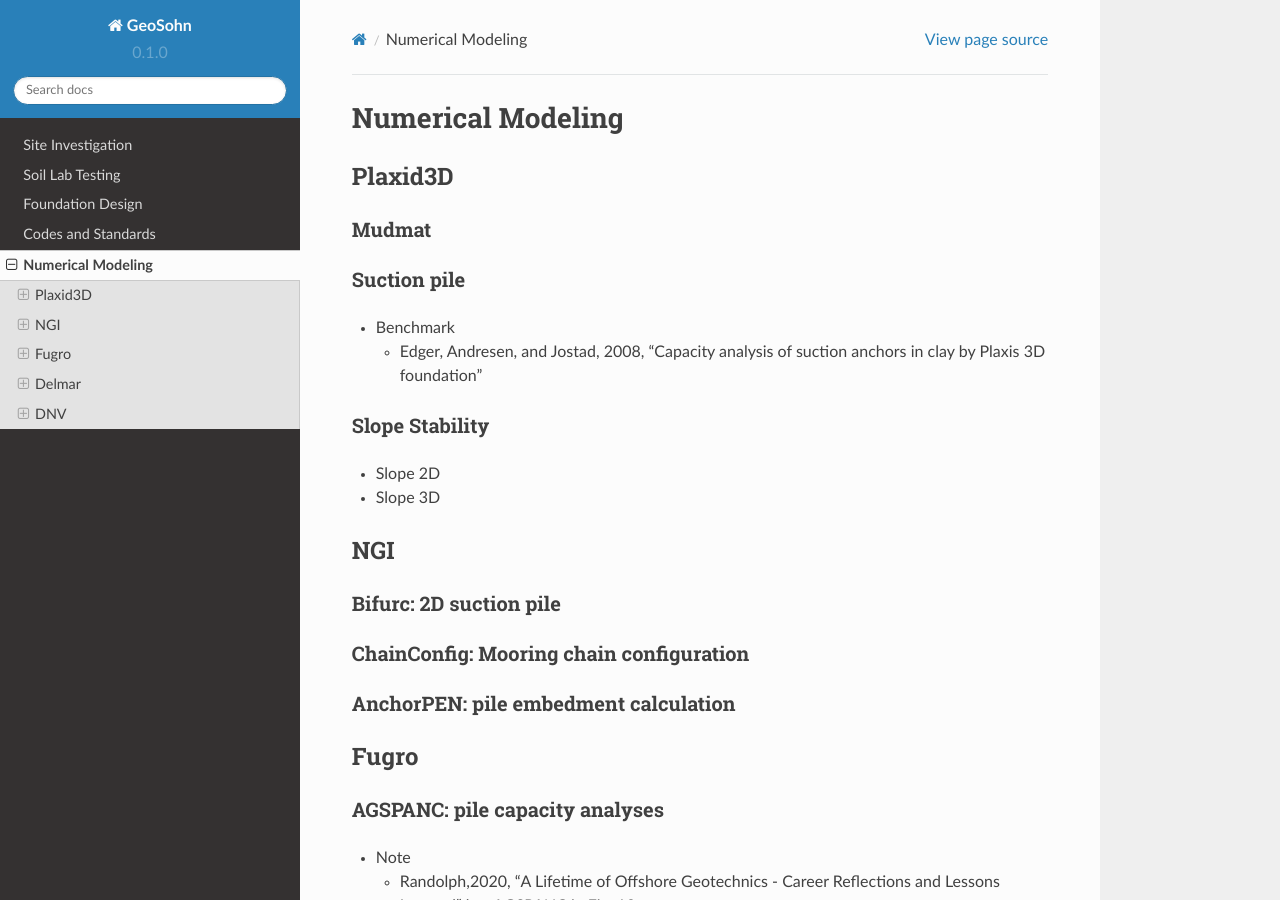
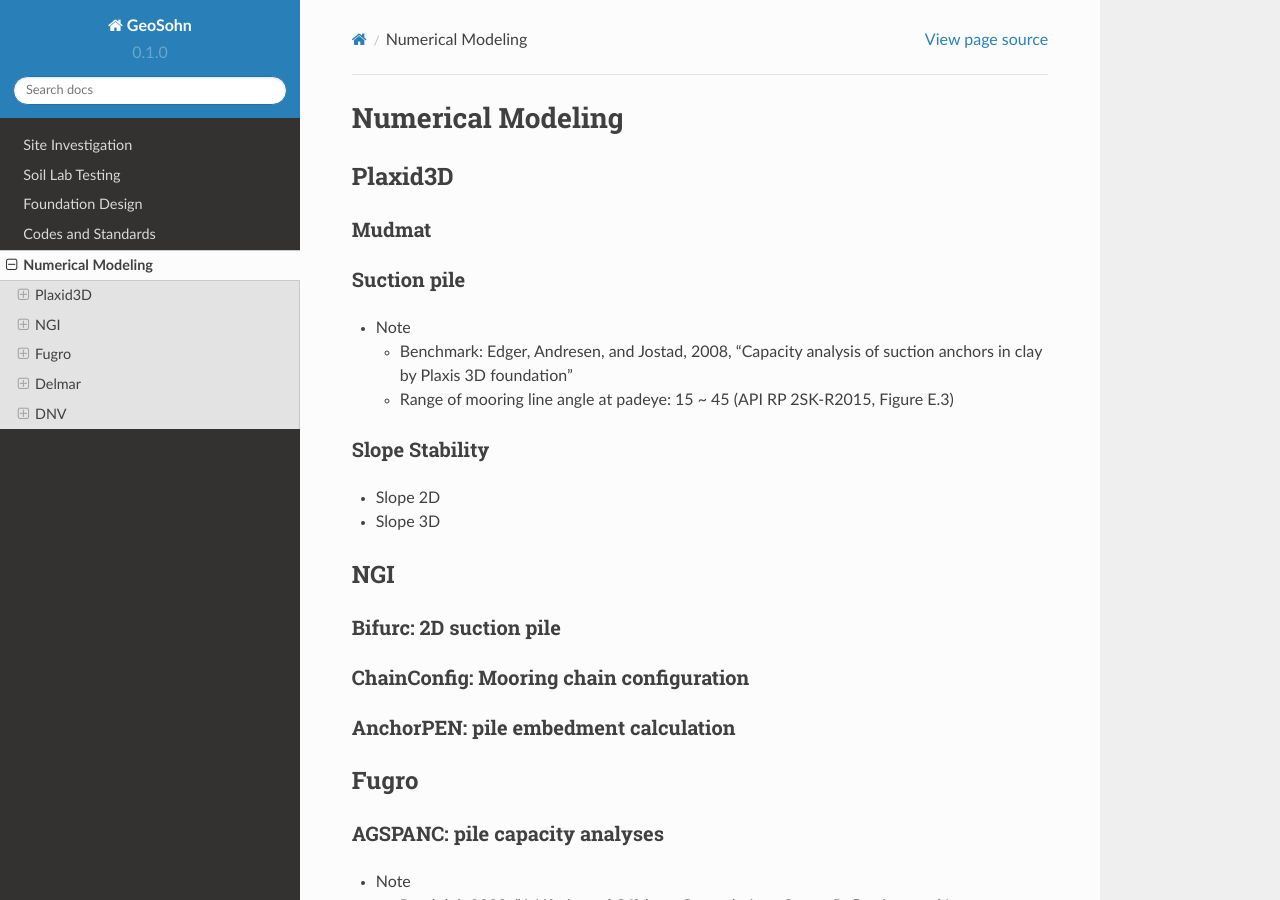
Before and after one commit to jrson11/GeoSohn, a Sphinx documentation site: the page built from docs/source/6_Numerical_Modeling.rst, in a window 1280 px wide and 900 px high. Built offline with Sphinx 7.4.7 and the Read the Docs theme 2.0.0, drawn with Linux system fonts in a browser that asks for light colours; pages that are not in the unit, such as notebooks, are missing from menus.

Commit message:
Update 6_Numerical_Modeling.rst

```diff
--- a/docs/source/6_Numerical_Modeling.rst
+++ b/docs/source/6_Numerical_Modeling.rst
@@ -10,9 +10,11 @@
 Suction pile
 ............
 
-- Benchmark
+- Note
 
-  - Edger, Andresen, and Jostad, 2008, "Capacity analysis of suction anchors in clay by Plaxis 3D foundation"
+  - Benchmark: Edger, Andresen, and Jostad, 2008, "Capacity analysis of suction anchors in clay by Plaxis 3D foundation"
+  - Range of mooring line angle at padeye: 15 ~ 45 (API RP 2SK-R2015, Figure E.3)
+
 
 Slope Stability
 ...............
```
